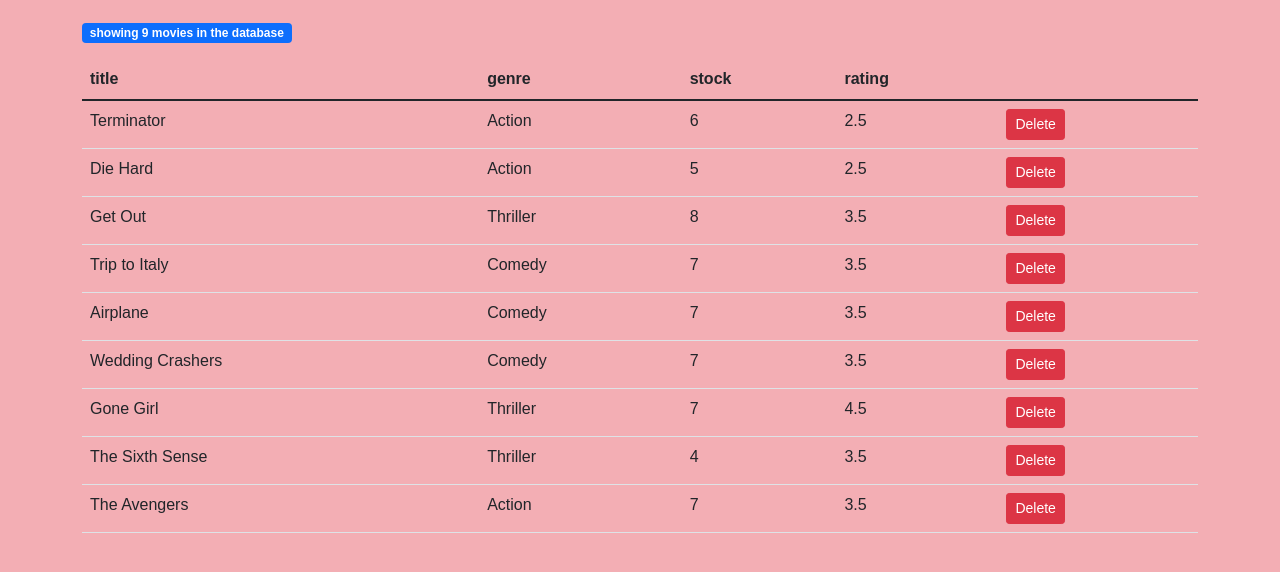
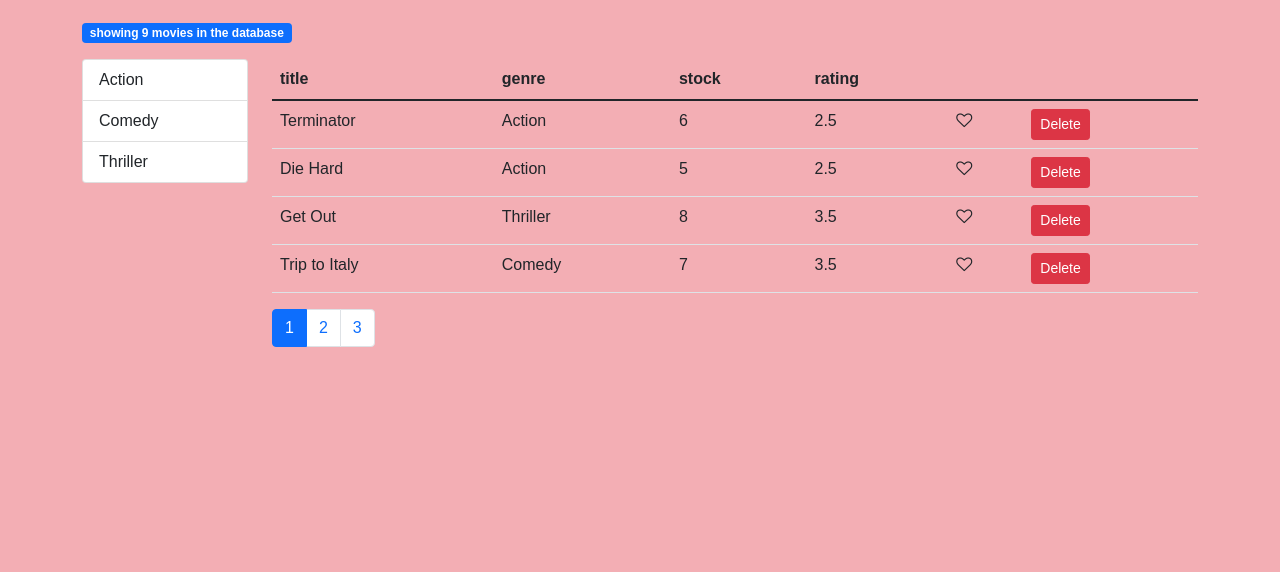
Before and after one commit to krishkasper07/movies-app, a React (Create React App) app: page / in a window 1280 px wide. Shown: the top 572 px of the page. Built offline with nearby package versions, Linux system fonts and the light colour scheme.

Commit message:
pagination complete

```diff
--- a/package.json
+++ b/package.json
@@ -8,6 +8,8 @@
     "@testing-library/user-event": "^12.8.3",
     "bootstrap": "^5.1.1",
     "font-awesome": "^4.7.0",
+    "lodash": "^4.17.21",
+    "prop-types": "^15.7.2",
     "react": "^17.0.2",
     "react-dom": "^17.0.2",
     "react-scripts": "4.0.3",
--- /dev/null
+++ b/src/components/common/like.jsx
@@ -0,0 +1,7 @@
+const Like=({liked,onLike})=>{
+    let classes="fa fa-heart"
+    if(!liked) classes+="-o";
+    return(<i className={classes} aria-hidden="true"onClick={onLike} style={{cursor:"pointer"}} ></i>);
+}
+
+export default Like;
--- /dev/null
+++ b/src/components/common/listGroup.jsx
@@ -0,0 +1,16 @@
+const ListGroup = (props) => {
+  const {items,onItemSelect,textProperty,valueProperty,selectedItem}=props;
+    return (<>
+   <ul className="list-group">
+  {items.map(g=>{return <li key={g[valueProperty]}
+  className={selectedItem === g ?"list-group-item active" :"list-group-item"}
+  onClick={()=>onItemSelect(g)}>{g[textProperty]}</li>})}
+</ul>
+    </>);
+}
+ListGroup.defaultProps={
+  textProperty:"name",
+  valueProperty:"_id"
+}
+
+export default ListGroup;
--- /dev/null
+++ b/src/components/common/pagination.jsx
@@ -0,0 +1,20 @@
+import _ from "lodash";
+const Pagination = props => {
+  const { itemCount,pageSize,onPageChange,currentPage}=props;
+const pagesCount=Math.ceil(itemCount /pageSize);
+const pages=_.range(1,pagesCount+1);
+if(pagesCount === 1) return null;
+    return ( <nav><ul className="pagination">
+    {pages.map(page=>{
+     return <li
+     key={page}
+     className={page === currentPage ? "page-item active" :"page-item"}>
+       <a className="page-link" style={{cursor:"pointer"}} onClick={()=>onPageChange(page)}>{page}
+       </a>
+       </li>
+    })}
+  </ul>
+  </nav>);
+}
+
+export default Pagination;
--- a/src/components/movies.jsx
+++ b/src/components/movies.jsx
@@ -1,18 +1,66 @@
 import { getMovies } from "../services/fakeMovieService";
 import { useState } from "react";
+import Like from "./common/like";
+import Pagination from "./common/pagination";
+import paginate from "./utils/paginate";
+import PropTypes from "prop-types"
+import { getGenres } from "../services/fakeGenreService";
+import ListGroup from "./common/listGroup";
+import { useEffect } from "react";
+
 export const Movies=()=>{
-    const [movies,setmovies]=useState(getMovies());
+    //state for movies
+    const [movies,setmovies]=useState([]);
+    //state for pageSize no of movies to be listed
+    const [pageSize]=useState(4);
+    //state to reference the current page
+    const [currentPage,setCurrentPage]=useState(1);
+    //state to genre of movies
+    const [genre,setGenre]=useState([]);
+
+    const [selectedGenre,setSelectedGenre]=useState([])
+
     const handleDelete=(movie)=>{
            const newMovie=movies.filter(m=>m._id !== movie._id);
            console.log(movie)
            setmovies(newMovie);
     }
+  const  handleLike=(movie)=>{
+        const newMovie=[...movies];
+       const index=newMovie.indexOf(movie);
+       newMovie[index]={...newMovie[index]}
+       newMovie[index].liked = !newMovie[index].liked;
+       setmovies(newMovie);
+    }
+
+    const handlePageChange=page=>{
+         setCurrentPage(page);
+    }
+
+    const handleGenreSelect=(genre)=>{
+        setSelectedGenre(genre);
+    }
+    useEffect(() => {
+        const mov=getMovies();
+        const gen=getGenres();
+        setmovies(mov)
+        setGenre(gen);
+    }, [])
+// importing paginate from utils
+const allMovies=paginate(movies,currentPage,pageSize);
+    //object destructing
     const {length:count}=movies
     if(count ===0)
     return <p>there are no movies in the database</p>
-return(<>
-   <p className="badge  bg-primary rounded">showing {count} movies in the database</p>
-    <div>
+return(<div>
+   <p className="badge bg-primary rounded">showing {count} movies in the database</p>
+    <div className="row">
+        <div className="col-2">
+        <ListGroup items={genre}
+        onItemSelect={handleGenreSelect}
+        selectedItem={selectedGenre}/>
+        </div>
+        <div className="col">
         <table className="table">
             <thead>
             <tr>
@@ -20,22 +68,37 @@
                 <th>genre</th>
                 <th>stock</th>
                 <th>rating</th>
+                <th></th>
             </tr>
             </thead>
             <tbody>
-                {movies.map(movie=>
+                {allMovies.map(movie=>
                 <tr key={movie._id}>
                     <td>{movie.title}</td>
                     <td>{movie.genre.name}</td>
                     <td>{movie.numberInStock}</td>
                     <td>{movie.dailyRentalRate}</td>
+                    <td><Like liked={movie.liked}onLike={()=>handleLike(movie)}/></td>
                     <td><button className="btn btn-danger btn-sm"
                     onClick={()=>handleDelete(movie)}>Delete</button></td>
                 </tr>)
                 }
             </tbody>
         </table>
+        <Pagination
+        itemCount={count}
+        pageSize={pageSize}
+        currentPage={currentPage}
+        onPageChange={handlePageChange}/>
+        </div>
+            </div>
     </div>
-    </>
 );
     }
+
+Pagination.propTypes={
+    itemCount:PropTypes.number.isRequired,
+    pageSize:PropTypes.number.isRequired,
+    currentPage:PropTypes.number.isRequired,
+    onPageChange:PropTypes.func.isRequired
+}
--- /dev/null
+++ b/src/components/utils/paginate.js
@@ -0,0 +1,11 @@
+import _ from "lodash"
+
+const paginate = (items,pageNumber,pageSize) => {
+    const startIndex=(pageNumber-1)*pageSize;
+    return _(items)
+    .slice(startIndex)
+    .take(pageSize)
+    .value();
+}
+
+export default paginate;
--- a/src/services/fakeMovieService.js
+++ b/src/services/fakeMovieService.js
@@ -7,7 +7,7 @@
     genre: { _id: "5b21ca3eeb7f6fbccd471818", name: "Action" },
     numberInStock: 6,
     dailyRentalRate: 2.5,
-    publishDate: "2018-01-03T19:04:28.809Z"
+    publishDate: "2018-01-03T19:04:28.809Z",
   },
   {
     _id: "5b21ca3eeb7f6fbccd471816",
```
